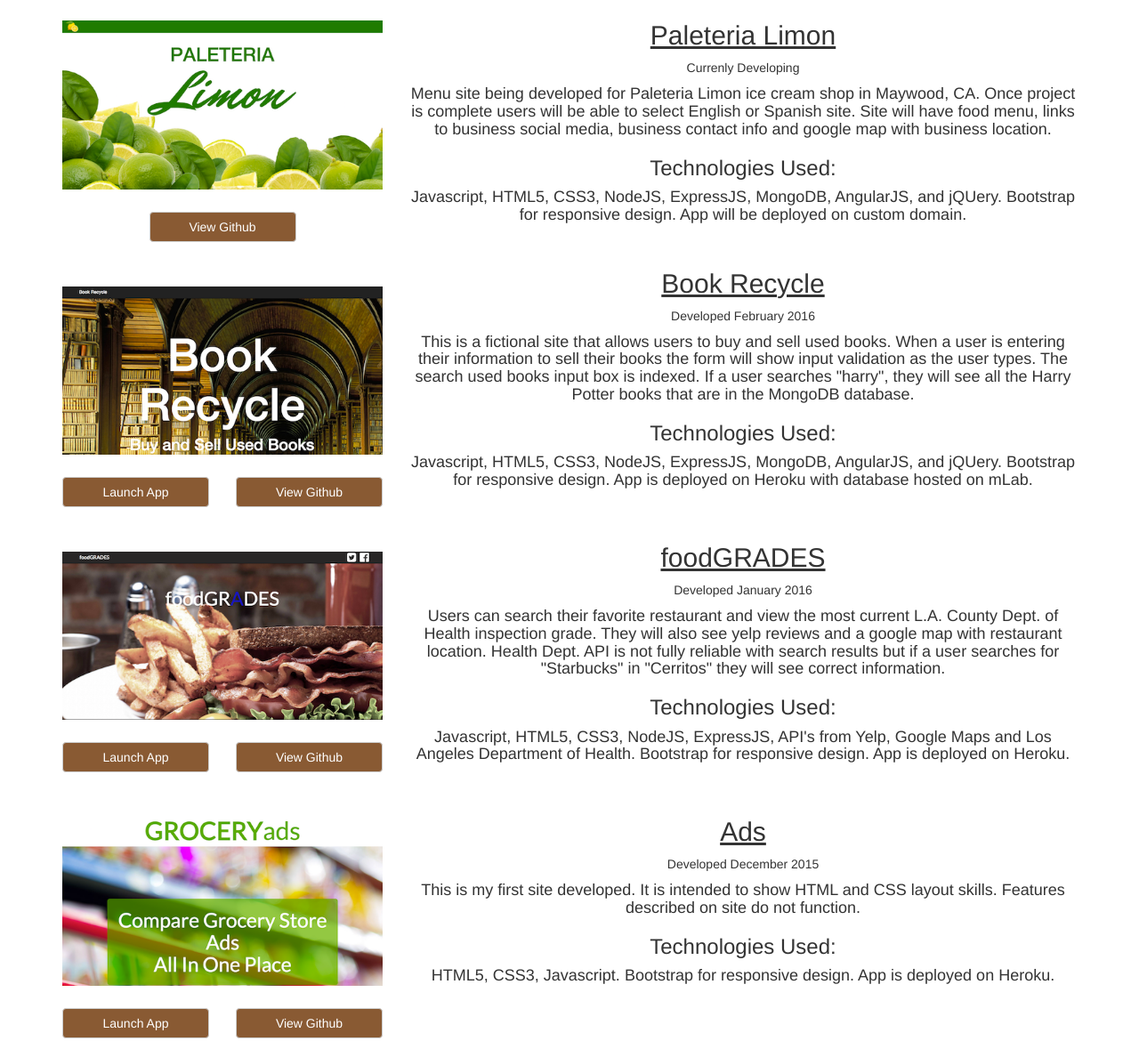
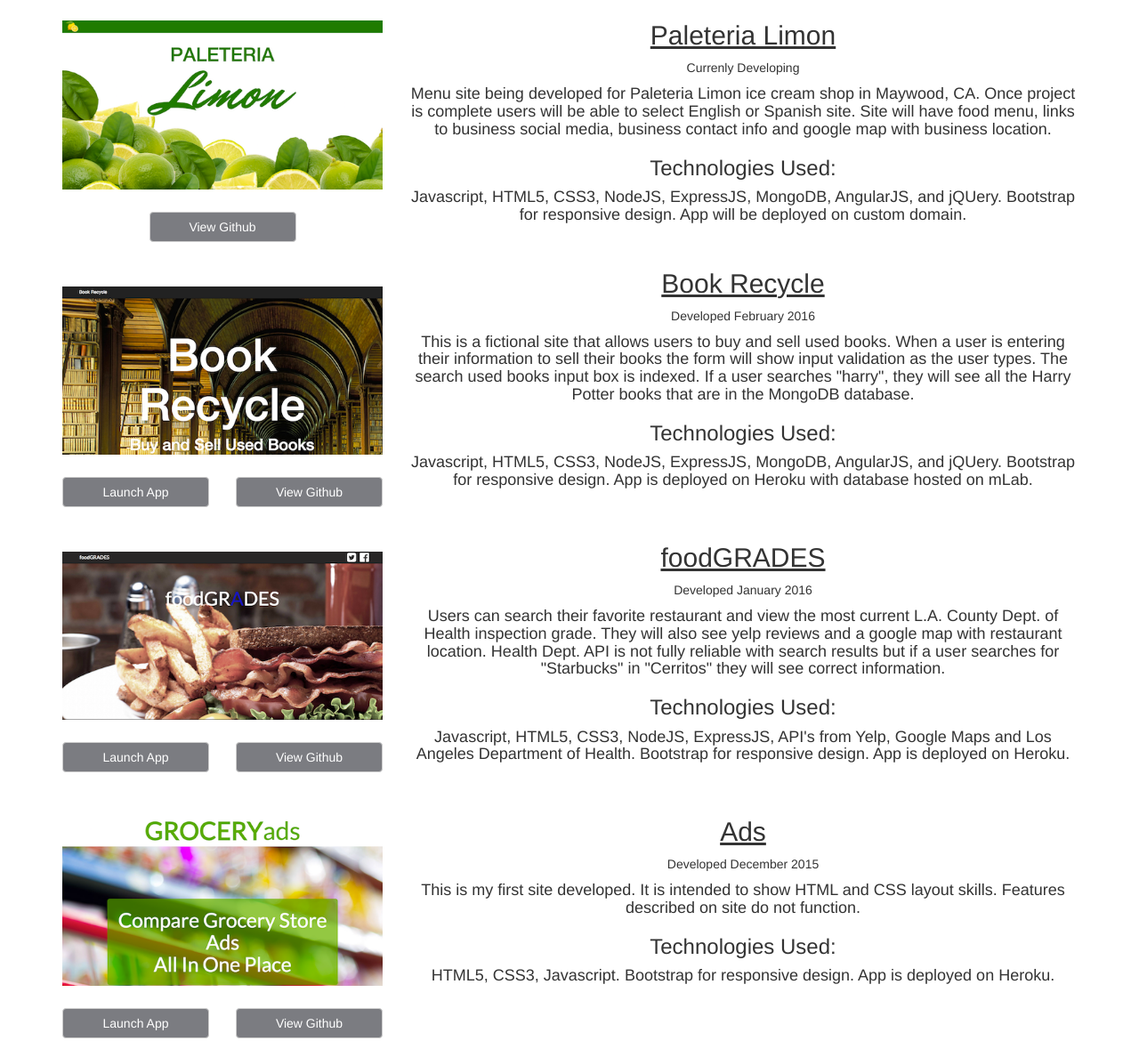
Before and after one commit to alvajc/alvaradojc, a website: page index.html in a window 1280 px wide. Shown: the part 2612-3782 px from the top of the page at 89% size. Drawn offline with nearby package versions, Linux system fonts and the light colour scheme.

Commit message:
Changed button color

```diff
--- a/css/default.css
+++ b/css/default.css
@@ -124,7 +124,7 @@
 
 .bookRecycleButton {
   margin-top: 25px;
-  background-color: #895A33;
+  background-color: #7b7c81;
   color: white;
 }
 
```
